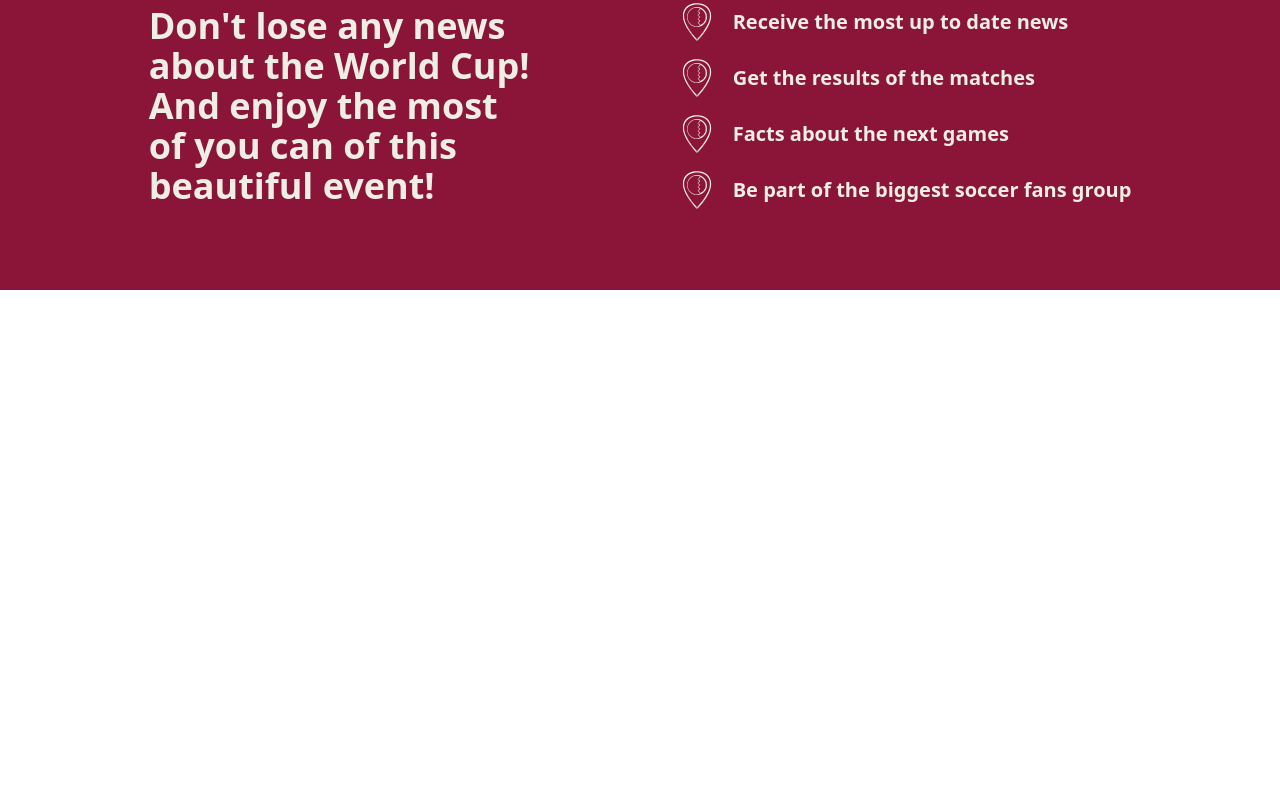
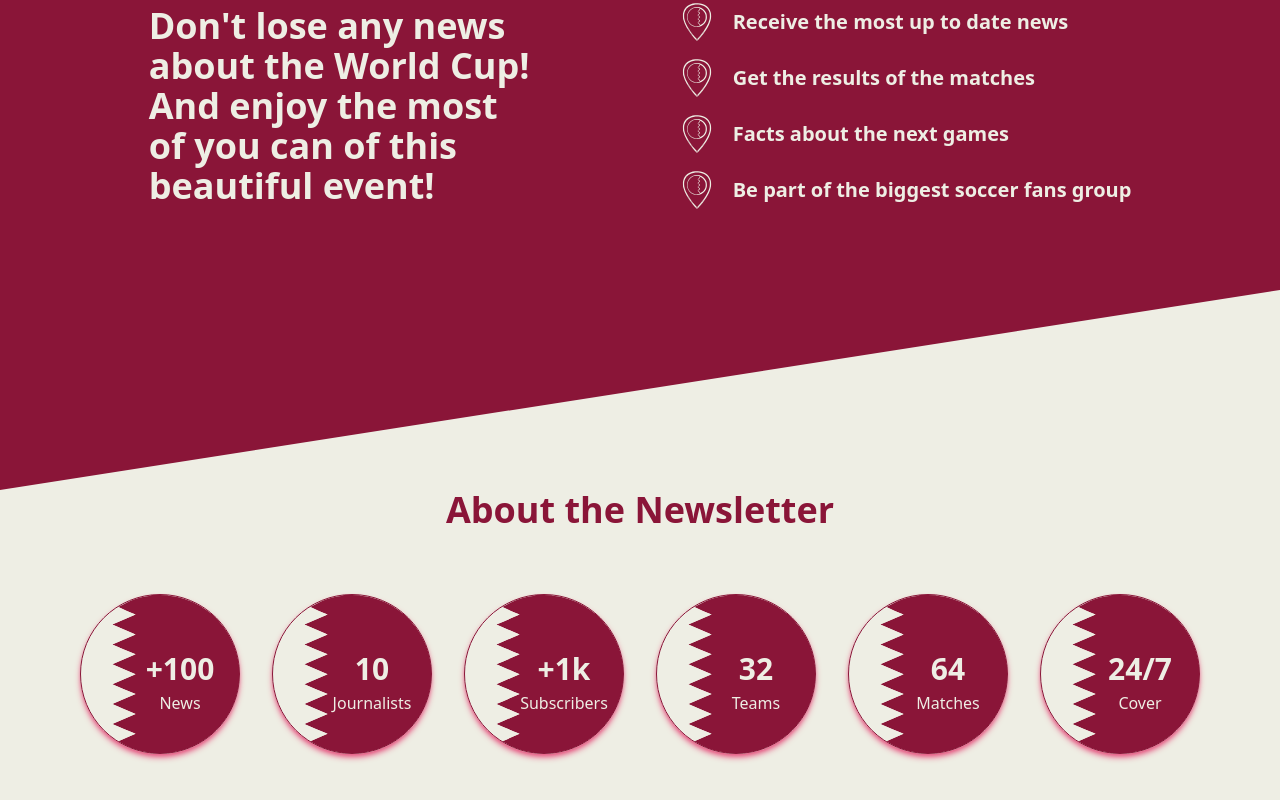
Before and after one commit to Bonattii/World-Cup-News, a React (Create React App) app: page / in a window 1280 px wide. Shown: the part 982-1782 px from the top of the page. Before the commit the page ends 1272 px from the top, so only its background shows below. Built offline with nearby package versions, Linux system fonts and the light colour scheme.

Commit message:
Finish info section

```diff
--- a/src/App.tsx
+++ b/src/App.tsx
@@ -2,6 +2,7 @@ import Carousel from './components/Carousel';
 import Navbar from './components/Navbar';
 
 import pinMap from './assets/pinMap.svg';
+import QatarInfoFlag from './components/QatarInfoFlag';
 
 function App() {
   return (
@@ -60,6 +61,25 @@ function App() {
             </li>
           </ul>
         </article>
+        <div id="divider-reverse"></div>
+        <article className="bg-background pt-0 px-2 mx-auto pb-20 sm:px-4 text-background">
+          <h3 className="text-primary text-center text-4xl font-semibold">About the Newsletter</h3>
+          <div
+            className="p-4 bg-background md:p-8"
+            id="stats"
+            role="tabpanel"
+            aria-labelledby="stats-tab"
+          >
+            <dl className="grid max-w-screen-xl grid-cols-2 gap-8 p-4 mx-auto text-gray-900 sm:grid-cols-3 xl:grid-cols-6 sm:p-8">
+              <QatarInfoFlag title="+100" description="News"/>
+              <QatarInfoFlag title="10" description="Journalists"/>
+              <QatarInfoFlag title="+1k" description="Subscribers"/>
+              <QatarInfoFlag title="32" description="Teams"/>
+              <QatarInfoFlag title="64" description="Matches"/>
+              <QatarInfoFlag title="24/7" description="Cover"/>
+            </dl>
+          </div>
+        </article>
       </main>
     </div>
   );
--- a/src/components/Carousel.tsx
+++ b/src/components/Carousel.tsx
@@ -58,6 +58,7 @@ export default function Carousel() {
           spaceBetween: 350
         },
         2400: {
+          slidesPerView: 1.5,
           spaceBetween: 420
         }
       }}
@@ -91,10 +92,10 @@ export default function Carousel() {
       </SwiperSlide>
       <SwiperSlide>
         <ImportantNews
-          bannerUrl="https://i2-prod.mirror.co.uk/incoming/article28757763.ece/ALTERNATES/s615b/0_GettyImages-1449847576.jpg"
+          bannerUrl="https://e00-marca.uecdn.es/assets/multimedia/imagenes/2022/12/06/16703200321820.jpg"
           title="Luka Modric's reaction speaks volumes as Croatia hero"
           description="Modric himself, even at 37, still covers the ground. Often he looks fatigued, as though he's not got one more sprint left in him."
-          altDesc="Modric running with the ball"
+          altDesc="Modric raising the arm and using the captain's armband"
           newsLink="https://www.mirror.co.uk/sport/football/match-reports/luka-modric-world-cup-croatia-28757741"
         />
       </SwiperSlide>
--- a/src/components/ImportantNews.tsx
+++ b/src/components/ImportantNews.tsx
@@ -8,8 +8,8 @@ interface ImportantNewsProps {
 
 export default function importantNews(props: ImportantNewsProps) {
   return (
-    <div className="relative mx-auto mt-0 hover:scale-95 duration-2000 py-8 min-w-20 max-w-64 h-32 lg:h-32 2xl:h-44 w-full hover:opacity-[0.90] hover:brightness-50">
-      <a href={props.newsLink} target="_blank">
+    <div className="relative mx-auto mt-0 hover:scale-95 duration-2000 py-8 min-w-20 max-w-6xl h-32 lg:h-32 2xl:h-44 w-full hover:opacity-[0.90] hover:brightness-50 2xl:max-w-[100rem]">
+      <a href={props.newsLink} target="_blank" rel="noreferrer">
         <img
           src={props.bannerUrl}
           alt={props.altDesc}
--- /dev/null
+++ b/src/components/QatarInfoFlag.tsx
@@ -0,0 +1,17 @@
+interface QatarInfoFlagProps {
+  title: string;
+  description: string;
+}
+
+export default function QatarInfoFlag(props: QatarInfoFlagProps) {
+  return (
+    <div className="flex flex-col items-center justify-center rounded-full border py-6 bg-qatar pl-10 bg-no-repeat relative w-40 h-40 border-primary shadow-md shadow-primary30 bg-[center_top_-0.2px]">
+      <dt className="absolute top-14 mb-2 text-3xl font-extrabold">
+        {props.title}
+      </dt>
+      <dd className="absolute top-24 font-light text-background text-center">
+        {props.description}
+      </dd>
+    </div>
+  );
+}
--- a/src/styles/index.css
+++ b/src/styles/index.css
@@ -16,3 +16,13 @@
   border-width: 200px 100vw 0 0;
   border-color: transparent #8a1538 transparent transparent;
 }
+
+#divider-reverse {
+  position: relative;
+  top: -0px;
+  width: 0;
+  height: 0;
+  border-style: solid;
+  border-width: 200px 100vw 0 0;
+  border-color: #8a1538 transparent transparent transparent;
+}
--- a/tailwind.config.js
+++ b/tailwind.config.js
@@ -24,6 +24,9 @@ module.exports = {
       },
       transitionDuration: {
         2000: '2000ms'
+      },
+      backgroundImage: {
+        qatar: "url('/src/assets/qatar.svg')"
       }
     }
   },
```
Also changed, not shown: src/assets/qatar.svg (added), 1 other file (tests, documents, lock files or other folders).
